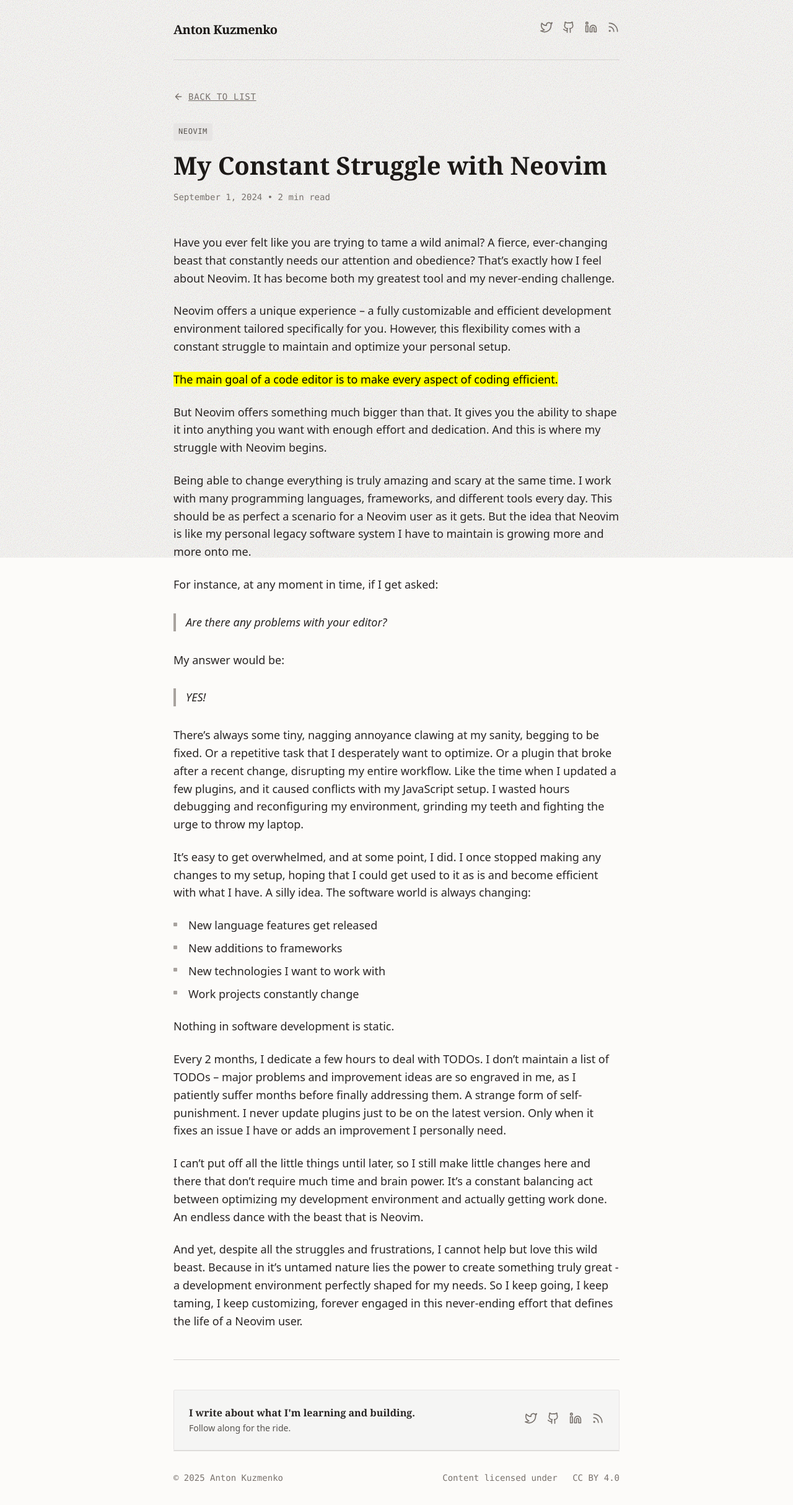
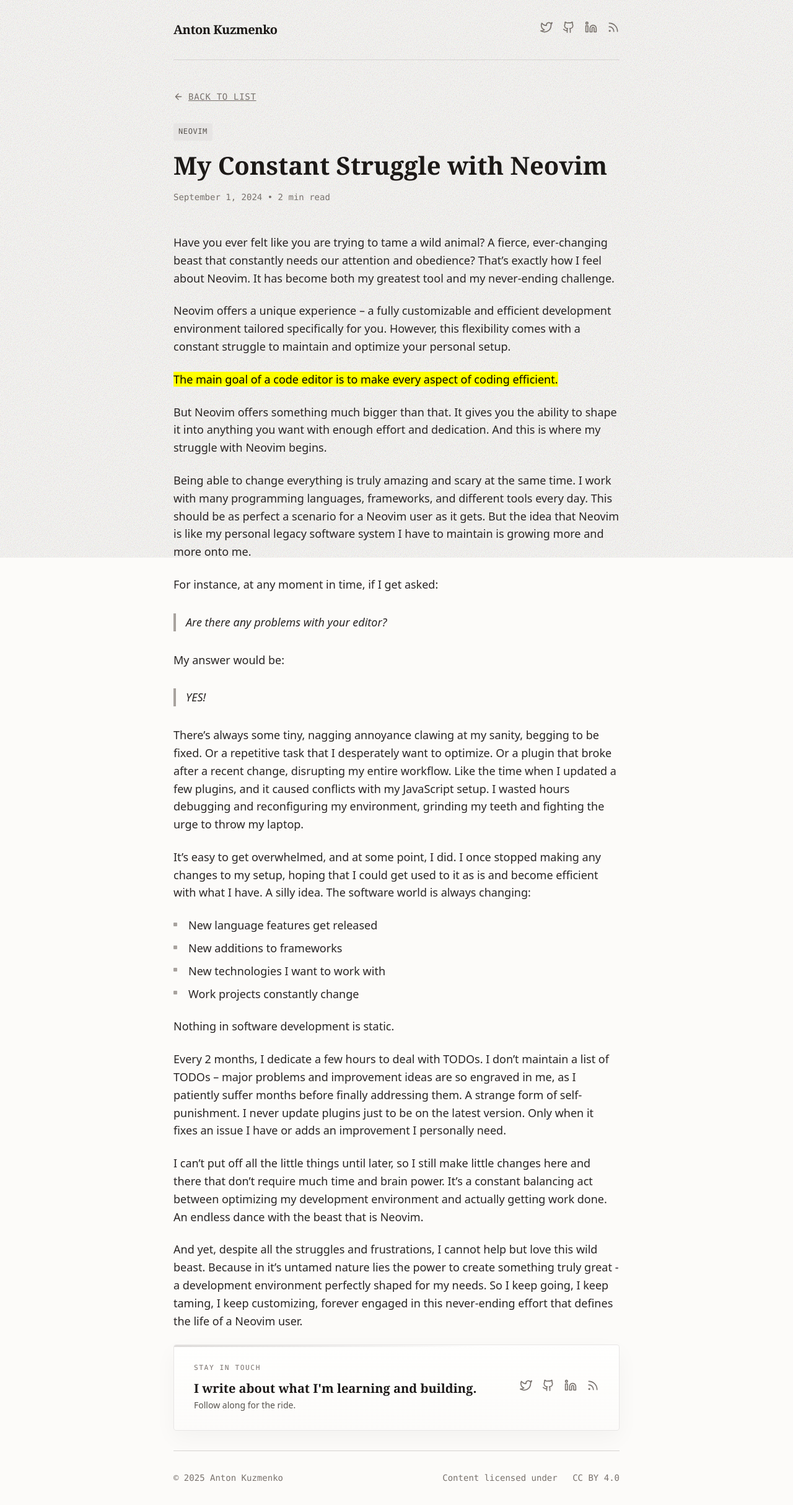
Before and after one commit to default-anton/default-anton.github.io, a Jekyll site: the page built from _posts/long/2024-09-01-my-constant-struggle-with-neovim.md, in a window 1280 px wide. Shown: the whole page at 62% size. Built offline with Jekyll 4.4.1, drawn with Linux system fonts in a browser that asks for light colours; nearby versions of some CDN libraries.

Commit message:
style: enhance contact box styling and update layout spacing

```diff
--- a/_layouts/default.html
+++ b/_layouts/default.html
@@ -15,7 +15,7 @@
 
   <div class="container">
     {% include header.html %}
-    <main id="app-root" class="fade-in">
+    <main id="app-root" class="fade-in mb-8">
       {{ content }}
     </main>
     {% include footer.html %}
--- a/_layouts/post.html
+++ b/_layouts/post.html
@@ -31,12 +31,11 @@
     {{ content }}
   </div>
 
-  <hr style="margin: 3rem 0; border: 0; border-top: 1px solid var(--border-color);">
-
   <div class="contact-box">
     <div>
-      <p class="font-serif font-bold mb-1">I write about what I'm learning and building.</p>
-      <p class="text-sm" style="color: var(--text-600)">Follow along for the ride.</p>
+      <span class="contact-eyebrow">Stay in touch</span>
+      <p class="contact-title font-serif mb-1">I write about what I'm learning and building.</p>
+      <p class="contact-subtitle text-sm">Follow along for the ride.</p>
     </div>
     {% include social.html %}
   </div>
--- a/css/style.css
+++ b/css/style.css
@@ -294,13 +294,63 @@
 
 /* Contact Box */
 .contact-box {
-    background-color: var(--text-100);
+    position: relative;
+    display: flex;
+    align-items: center;
+    justify-content: space-between;
+    gap: 1.5rem;
+    padding: 1.75rem 2rem;
+    border-radius: 4px;
     border: 1px solid var(--text-200);
-    padding: 1.5rem;
-    display: flex;
-    justify-content: space-between;
-    align-items: center;
-    border-radius: 2px;
+    background: linear-gradient(180deg, rgba(255, 255, 255, 0.8), rgba(252, 251, 249, 0.9));
+    box-shadow: 0 12px 35px rgba(28, 25, 23, 0.04);
+    flex-wrap: wrap;
+}
+.contact-box::before {
+    content: "";
+    position: absolute;
+    inset: 0;
+    border-radius: inherit;
+    border: 1px solid rgba(255, 255, 255, 0.5);
+    pointer-events: none;
+}
+.contact-box::after {
+    content: "";
+    position: absolute;
+    top: 0;
+    left: 0;
+    right: 0;
+    height: 3px;
+    border-top-left-radius: inherit;
+    border-top-right-radius: inherit;
+    background: linear-gradient(90deg, var(--text-300), transparent 70%);
+    opacity: 0.8;
+}
+.contact-eyebrow {
+    display: block;
+    font-family: var(--font-mono);
+    font-size: 0.7rem;
+    letter-spacing: 0.14em;
+    text-transform: uppercase;
+    color: var(--text-500);
+    margin-bottom: 0.5rem;
+}
+.contact-title {
+    font-size: 1.25rem;
+    font-weight: 600;
+    color: var(--text-900);
+}
+.contact-subtitle {
+    color: var(--text-600);
+}
+.contact-box .nav-icons a { color: var(--text-500); }
+.contact-box .nav-icons a:hover { color: var(--text-900); }
+@media (max-width: 640px) {
+    .contact-box {
+        flex-direction: column;
+        align-items: flex-start;
+        padding: 1.5rem;
+    }
 }
 .btn-primary {
     background-color: var(--text-800);
```
